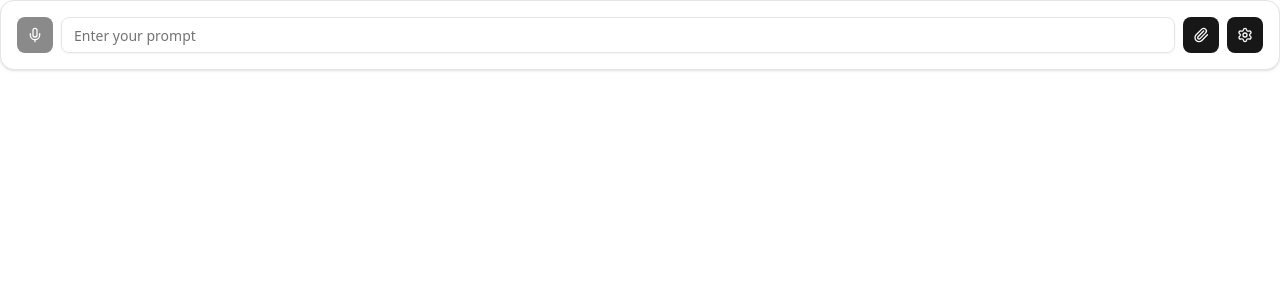
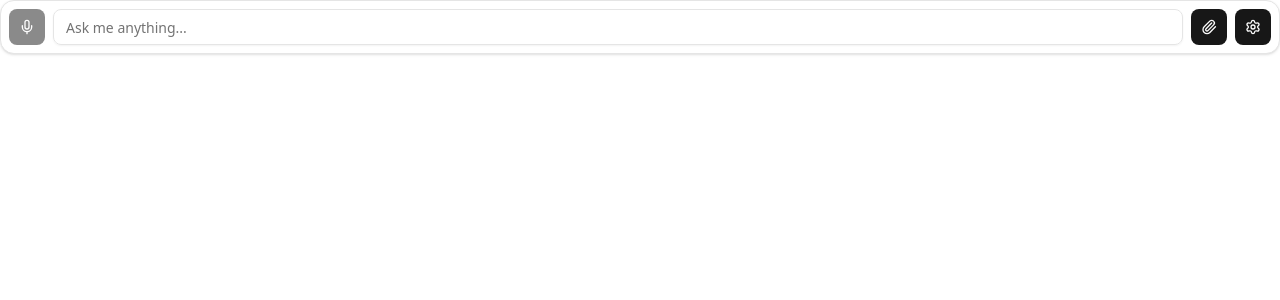
Before and after one commit to undeemed/pluely, a React (Vite) app: page / in a window 1280 px wide. Shown: the top 300 px of the page. Built offline with nearby package versions, Linux system fonts and the light colour scheme.

Commit message:
Refactor App component layout for improved styling and user experience. Update Completion component placeholder text for clarity and adjust padding in Card component.

```diff
--- a/src/App.tsx
+++ b/src/App.tsx
@@ -3,7 +3,7 @@ import { Card, Settings, Completion } from "./components";
 const App = () => {
   return (
     <div className="w-screen h-screen flex overflow-hidden justify-center items-start bg-white/10 backdrop-blur-lg rounded-lg shadow-lg">
-      <Card className="w-full flex flex-row items-center gap-2 p-4">
+      <Card className="w-full flex flex-row items-center gap-2 p-2">
         <Completion />
         <Settings />
       </Card>
--- a/src/components/completion/index.tsx
+++ b/src/components/completion/index.tsx
@@ -72,7 +72,7 @@ export const Completion = () => {
           <PopoverTrigger asChild>
             <div className="relative">
               <Input
-                placeholder="Enter your prompt"
+                placeholder="Ask me anything..."
                 value={input}
                 onChange={(e) => setInput(e.target.value)}
                 onKeyPress={handleKeyPress}
```
